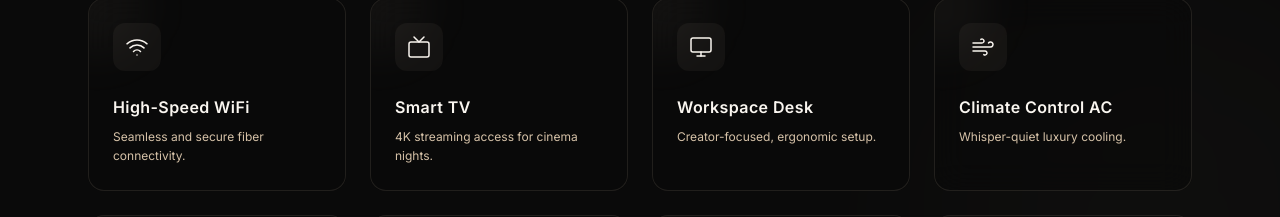
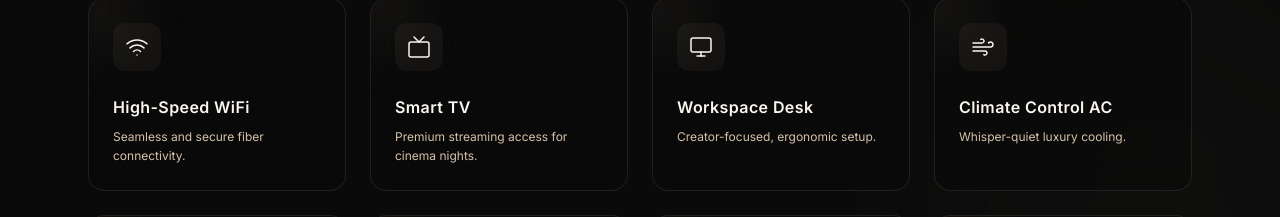
Before and after one commit to Nitin-2711/dreamy, a React (Vite) app: page / in a window 1280 px wide. Shown: the part 4815-5032 px from the top of the page. Built offline with nearby package versions, Linux system fonts and the light colour scheme; a web font is replaced by a local one.

Commit message:
refactor: update Smart TV description in AmenitiesSection

```diff
--- a/src/sections/Amenities/AmenitiesSection.jsx
+++ b/src/sections/Amenities/AmenitiesSection.jsx
@@ -7,7 +7,7 @@ const AmenitiesSection = () => {
 
   const amenities = [
     { icon: Wifi, label: "High-Speed WiFi", desc: "Seamless and secure fiber connectivity." },
-    { icon: Tv, label: "Smart TV", desc: "4K streaming access for cinema nights." },
+    { icon: Tv, label: "Smart TV", desc: "Premium streaming access for cinema nights." },
     { icon: Monitor, label: "Workspace Desk", desc: "Creator-focused, ergonomic setup." },
     { icon: Wind, label: "Climate Control AC", desc: "Whisper-quiet luxury cooling." },
     { icon: Coffee, label: "Kitchenette", desc: "Modern amenities for quick dining." },
```
